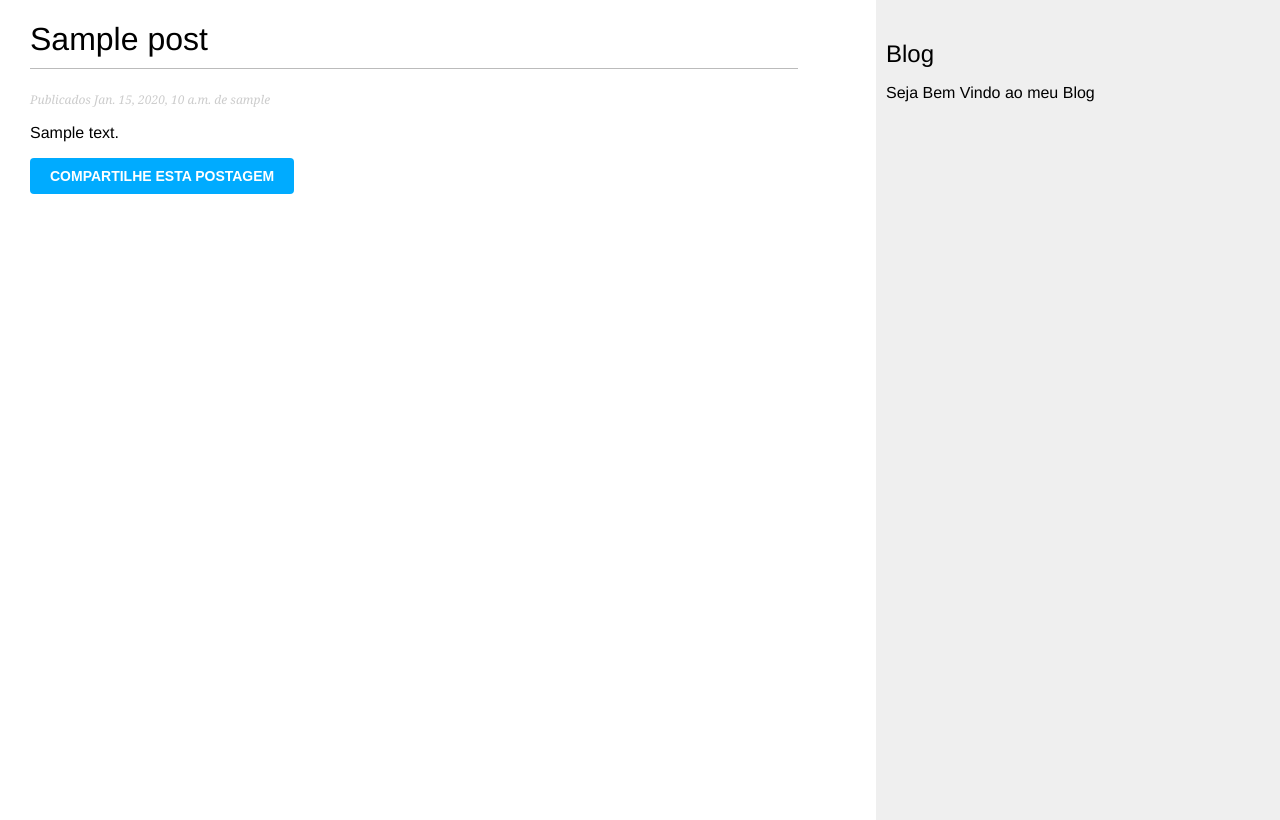
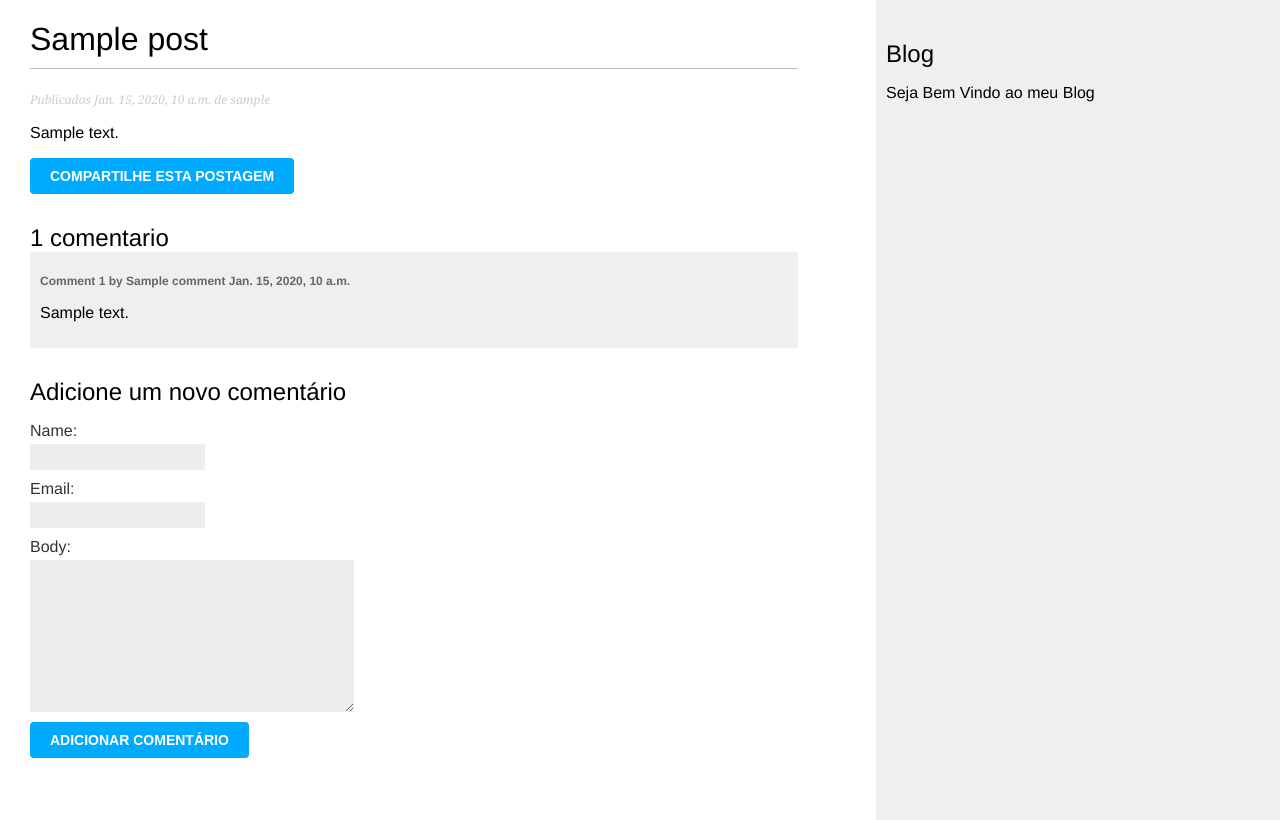
Before and after one commit to snubdev/Projeto_Blog, a Django app: a page that uses blog/templates/blog/post/detail.html in a window 1280 px wide. Run offline with Django 3.2, Linux system fonts and the light colour scheme; tables that the repository leaves empty hold one stand-in row (values such as "Sample post").

Commit message:
Add Sistema de comentários

```diff
--- a/blog/forms.py
+++ b/blog/forms.py
@@ -1,4 +1,5 @@
 from django import forms
+from .models import Comment
 
 
 class EmailPostForm(forms.Form):
@@ -6,3 +7,10 @@ class EmailPostForm(forms.Form):
     email = forms.EmailField()
     para = forms.EmailField()
     comentarios = forms.CharField(required=False, widget=forms.Textarea)
+
+
+# Formulário de comentarios
+class CommentForm(forms.ModelForm):
+    class Meta:
+        model = Comment
+        fields = {'name', 'email', 'body'}
--- a/blog/models.py
+++ b/blog/models.py
@@ -36,3 +36,21 @@ class Post(models.Model):
     def get_absolute_url(self):
         return reverse('blog:post_detail', args=[self.publish.year, self.publish.month,
                                                  self.publish.day, self.slug])
+
+
+# Model Sistema de comentário
+
+class Comment(models.Model):
+    post = models.ForeignKey(Post, on_delete=models.CASCADE, related_name='comments')
+    name = models.CharField(max_length=80)
+    email = models.EmailField()
+    body = models.TextField()
+    created = models.DateTimeField(auto_now_add=True)
+    updated = models.DateTimeField(auto_now=True)
+    active = models.BooleanField(default=True)
+
+    class Meta:
+        ordering = ('created',)
+
+    def __str__(self):
+        return f'Comentar por {self.name} em {self.post}'
--- a/blog/templates/blog/post/detail.html
+++ b/blog/templates/blog/post/detail.html
@@ -13,4 +13,34 @@
             <input type="submit" value="Compartilhe esta postagem">
         </a>
     </p>
+    <br>
+    <br>
+    {% with comments.count as total_comments %}
+      <h2>
+          {{ total_comments }} comentario{{ total_comments|pluralize }}
+      </h2>
+    {% endwith %}
+
+    {% for comment in comments %}
+      <div class="comment">
+          <p class="info">
+              Comment {{ forloop.counter }} by {{ comment.name }} {{ comment.created }}
+          </p>
+          {{ comment.body|linebreaks }}
+      </div>
+    {% empty %}
+      <p>Ainda não há comentários.</p>
+    {% endfor %}
+
+    {% if new_comment %}
+      <h2>Seu comentário foi adicionado.</h2>
+    {% else %}
+      <h2>Adicione um novo comentário</h2>
+      <form method="post">
+          {{ comment_form.as_p }}
+          {% csrf_token %}
+          <p><input type="submit" value="Adicionar comentário"></p>
+      </form>
+    {% endif %}
+
 {% endblock %}
--- a/blog/views.py
+++ b/blog/views.py
@@ -1,8 +1,8 @@
 from django.shortcuts import render, get_object_or_404
-from .models import Post
+from .models import Post, Comment
 from django.core.paginator import Paginator, EmptyPage, PageNotAnInteger
 from django.views.generic import ListView
-from .forms import EmailPostForm
+from .forms import EmailPostForm, CommentForm
 from django.core.mail import send_mail
 
 
@@ -25,7 +25,28 @@ def post_list(request):
 def post_detail(request, year, month, day, post):
     post = get_object_or_404(Post, slug=post, status='published', publish__year=year,
                              publish__month=month, publish__day=day)
-    return render(request, 'blog/post/detail.html', {'post': post})
+
+    # Lista dos comentários ativos para esta postagem
+    comments = post.comments.filter(active=True)
+
+    new_comment = None
+
+    if request.method == 'POST':
+        # Um comentário foi postado
+        comment_form = CommentForm(data=request.POST)
+        if comment_form.is_valid():
+            # Cria o objeto Comment, mas não o salva ainda no banco de dados
+            new_comment = comment_form.save(commit=False)
+            # Atribui a postagem atual ao comentário
+            new_comment.post = post
+            # Salva o comentário no banco de dados
+            new_comment.save()
+    else:
+        comment_form = CommentForm()
+    return render(request, 'blog/post/detail.html', {'post': post,
+                                                     'comments': comments,
+                                                     'new_comment': new_comment,
+                                                     'comment_form': comment_form})
 
 
 class PostListView(ListView):
```
Also changed, not shown: blog/admin.py (+8 -1 lines).
